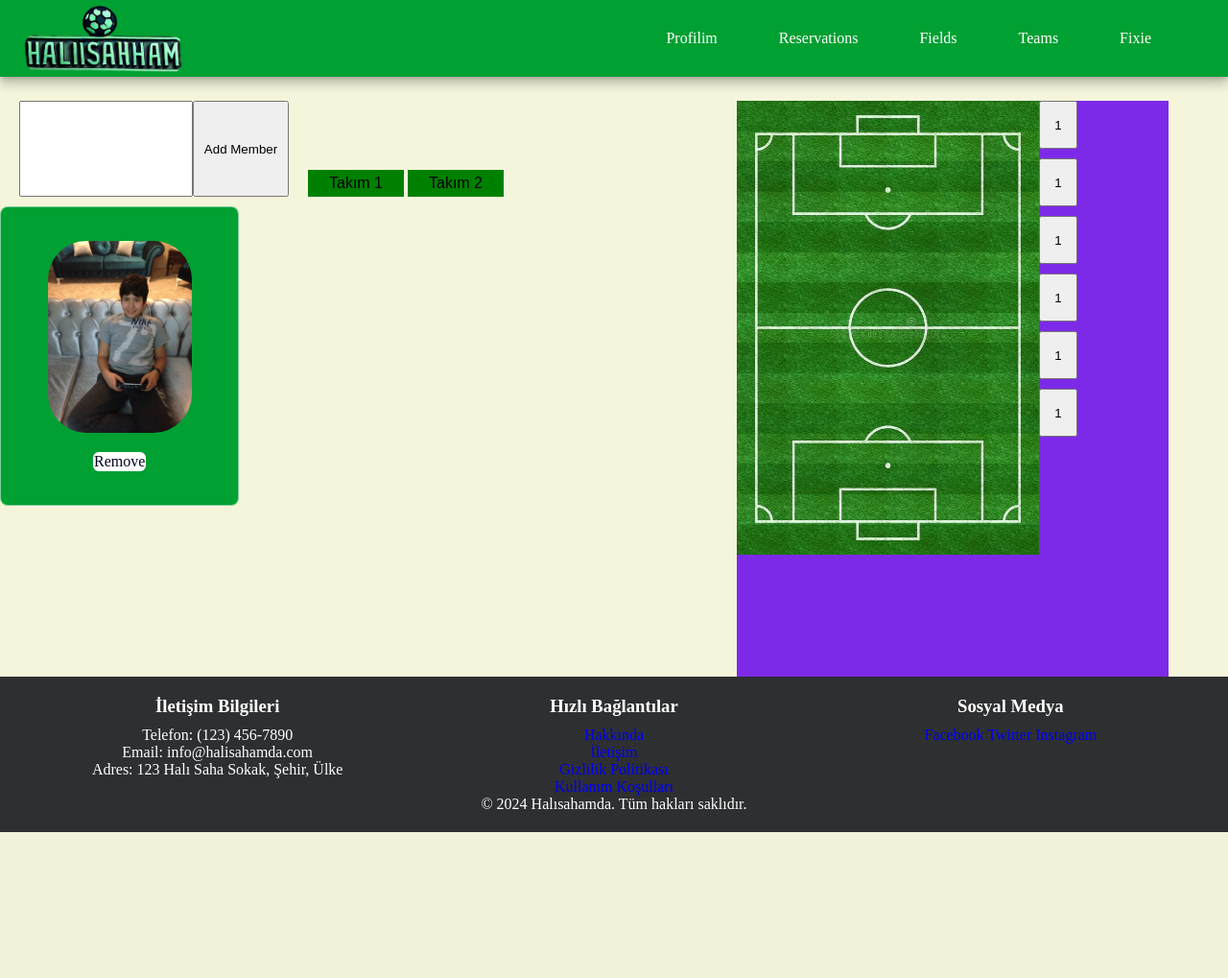
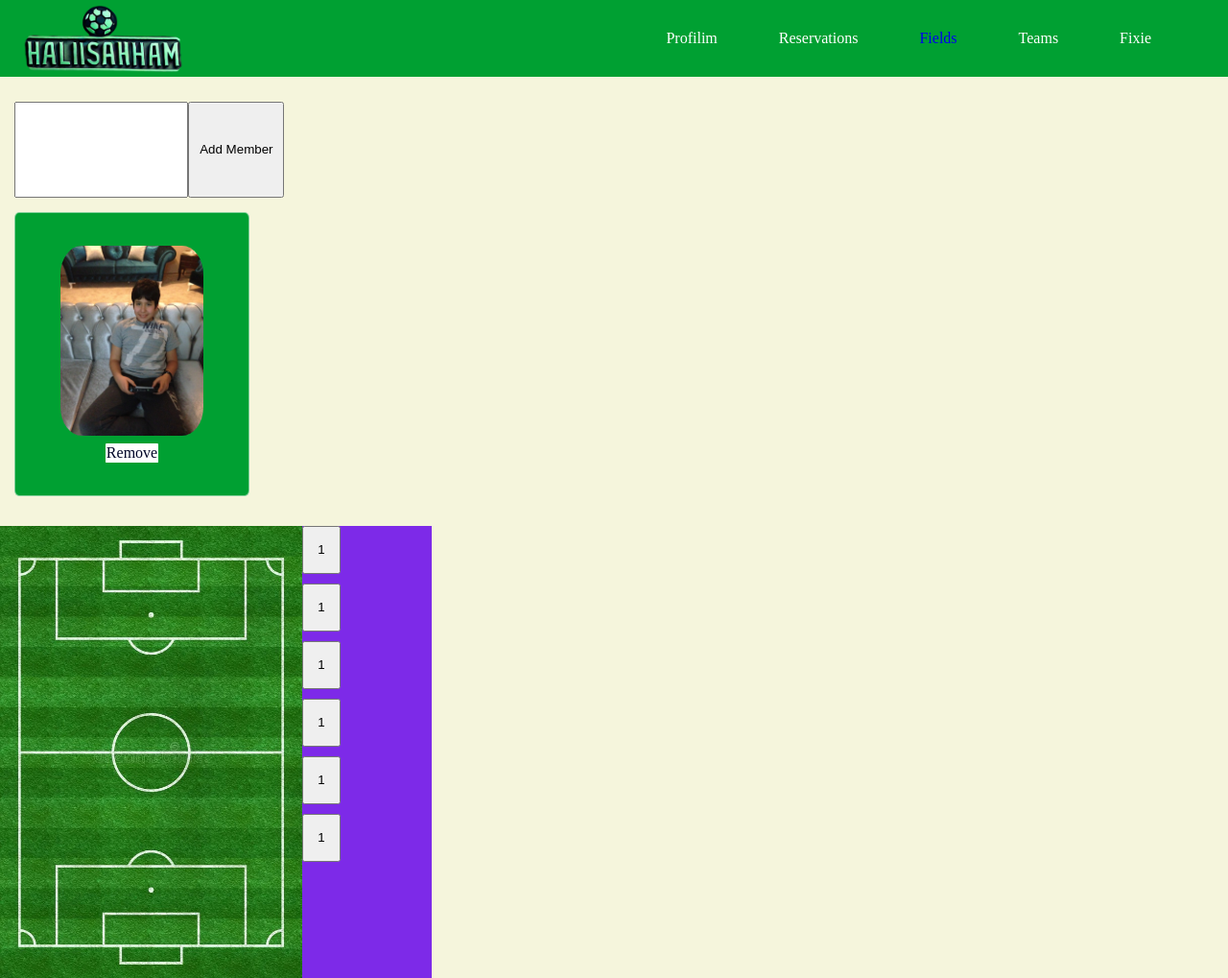
Before and after one commit to MuratFurkanSen/Turf-Field-Website, a Django app: page /team/1 in a window 1280 px wide. Shown: the top 1019 px of the page at 96% size. Before the commit the page ends 867 px from the top, so only its background shows below. Run offline with Django 5.2, Linux system fonts and the light colour scheme; a user stored in the database is signed in; data comes from the database, SQL or seed files in the repository; both versions use the stored data as it was after the commit.

Commit message:
home page was edited

```diff
--- a/home/templates/__particles/__header.html
+++ b/home/templates/__particles/__header.html
@@ -1,27 +1,27 @@
 {% load static %}
-<header>
-    <div class="colorHome">
+<header >
+    <div class="header-status">
         <nav class="imgAndButtons">
             <a href="/"><img style="width: 175px" class="homeLogo" src="{% static 'images/Logo Name.png' %}"></a>
             <div class="rightAlign">
                 {% if user.is_authenticated %}
 
                 <div class="headerBackground">
-                    <a class="homeReservation gapBetweenHome buttonsGap " style="color:white;cursor: pointer;"
+                    <a class="homeReservation gapBetweenHome buttonsGap " style="cursor: pointer;"
                        onclick="homecardOpen()">Profilim</a>
                 </div>
                 <div class="headerBackground">
-                    <a class="homeReservation gapBetweenHome buttonsGap " style="color:white;cursor: pointer;"
+                    <a class="homeReservation gapBetweenHome buttonsGap " style="cursor: pointer;"
                        onclick="scrollDown()">Reservations</a>
                 </div>
 
                 <div class="headerBackground">
-                    <a class="homeReservation gapBetweenHome buttonsGap " style="color:white"
-                       href="/field">Fields</a>
+                    <a class="homeReservation gapBetweenHome buttonsGap"
+                       href="/field" style="">Fields</a>
                 </div>
 
                 <div class="dropdownTeam headerBackground">
-                    <a class="gapBetweenHome buttonsGap dropbtnTeam" style="color: white" href="//">Teams</a>
+                    <a class="gapBetweenHome buttonsGap dropbtnTeam" href="//">Teams</a>
                     <div class="dropdown-contentTeam">
                         <div class="columnTeam">
                             <h3>My Teams</h3>
@@ -42,7 +42,7 @@
 
 
                 <div class="dropDownLogText headerBackground">
-                    <a class="hover-text gapBetweenHome buttonsGap" style="color: white">{{ user.username }}</a>
+                    <a class="hover-text gapBetweenHome buttonsGap" style="">{{ user.username }}</a>
                     <div class="dropDownLogOut">
                         <a>{{ user.id }}</a>
                         <div>
@@ -50,14 +50,14 @@
                             <img style="width: 10px" src="{% static 'images/kafkaf.JPG' %}" alt="Photo 2">
                         </div>
                         <div>
-                            <a class="logout-btn" href="user/logout">Logout</a>
+                            <a class="logout-btn" href="/user/logout">Logout</a>
                             <img style="width: 10px" src="{% static 'images/kafkaf.JPG' %}" alt="Photo 2">
                         </div>
 
                     </div>
                 </div>
                 {% else %}
-                <a class="homeReservation gapBetweenHome" style="color: white" href="//">Halı Sahalar</a>
+                <a class="homeReservation gapBetweenHome" style="" href="//">Halı Sahalar</a>
                 <button onclick="loginOpen()" class="homeLog" id="form-open"
                         style="width: fit-content; height: fit-content;padding: 10px;border-radius: 10px; color: black;border: none;"
                 >Log In
@@ -157,32 +157,6 @@
             </div>
         </section>
 
-
-        <!--
-    <nav class="user-container">
-        <h2 class="closeLog" style="cursor: pointer; margin-left: 95%" onclick="xButtonCloseLogHome()">X</h2>
-        <div id="loginForm" style="display: none">
-            <form method="POST" action="user/login">
-                {% csrf_token %}
-                {% include '__particles/login.html' %}
-            </form>
-            <br><br>
-            <p style="text-align: center">Are you new to <strong>HalıSahamda</strong>?
-                <button onclick="getRegisterForm()"> Register</button>
-            </p>
-        </div>
-        <div id="registerForm" style="display: none">
-            <form id="registerForm" method="POST" action="user/register">
-                {% csrf_token %}
-                {% include '__particles/register.html' %}
-            </form>
-            <p style="text-align: center">Are you new to <strong>HalıSahamda</strong>?
-                <button onclick="getLoginForm()"> Login</button>
-            </p>
-        </div>
-
-    </nav>
-    -->
         {% endif %}
     </div>
 </header>
--- a/static/css/base.css
+++ b/static/css/base.css
@@ -32,14 +32,7 @@ body {
 
 
 /* ////////////HOME HEADER BODY PART////////////////   */
-.colorHome {
-    position: static;
-    background-color: #00A032;
-    width: 100%;
-    height: 80px;
-    align-content: center;
-    box-shadow: 0 0 6px 0 rgba(0, 0, 0, .3), 0 8px 10px 0 rgba(0, 0, 0, .2);
-}
+
 
 a {
     text-decoration: none;
@@ -578,3 +571,13 @@ footer {
 .form_container.active .login_form {
     display: none;
 }
+
+.header-status{
+    position: static;
+    color: white;
+    z-index: 10;
+    width: 100%;
+    height: 80px;
+    align-content: center;
+    background-color: #00A032;
+}
--- a/static/css/home.css
+++ b/static/css/home.css
@@ -136,3 +136,7 @@
     width: 12%;
     position: relative;
 }
+.header-status{
+    position: absolute;
+    background-color: transparent;
+}
--- a/static/css/team.css
+++ b/static/css/team.css
@@ -22,63 +22,17 @@ body {
 }
 
 
-
 .inlineAdmin {
     display: inline-flex;
     position: relative;
-    gap: 20px;
-    margin-left: 20px;
+    margin-left: 2%;
 }
-
-.toggle-btn {
-    padding: 5px 5px;
-    background-color: green;
-    color: black;
-    border: none;
-    cursor: pointer;
-    font-size: 16px;
-}
-
-.active {
-    background-color: #f44336;
-    padding: 5px 5px;
-    color: black;
-    border: none;
-    cursor: pointer;
-    font-size: 16px;
-}
-
 
 .participantJoin {
     display: inline-flex;
     position: relative;
 }
 
-.teamAdminPanelDes {
-    width: fit-content;
-    height: fit-content;
-}
-
-
-.participants {
-    padding: 10px;
-    width: 100%;
-    gap: 20px;
-    display: grid;
-    grid-template-columns: repeat(7, 1fr);
-    grid-template-rows: repeat(2, 1fr);
-    position: relative;
-}
-
-
-.participantsProfile {
-    width: fit-content;
-}
-
-
-.teamImgs {
-    border-radius: 20px;
-}
 
 .teamRightSide {
     width: 30%;
@@ -86,22 +40,9 @@ body {
     right: 0;
 }
 
-
 .mainTeam {
     display: inline-flex;
-    padding-top: 25px;
-}
-
-.waitingReservation {
-    width: 100%;
-    word-wrap: break-word;
-    border-radius: 10px;
-    padding: 10px;
-    margin-top: 5px;
-    margin-bottom: 5px;
-    text-overflow: ellipsis;
-    white-space: nowrap;
-    overflow: hidden;
+    margin-top: 2%;
 }
 
 
@@ -129,66 +70,36 @@ body {
 }
 
 
-.caixa {
-    width: 30vw; /*60tı */
-    height: 14rem;
-    background: green;
-    border-radius: 40px;
-    margin: 0 auto 60px 20px;
-    display: flex;
-    padding: 1%;
-    overflow-x: auto;
-    scrollbar-width: none;
-    justify-content: space-between;
-    gap: 40px;
-}
 
-.caixa div {
-    min-width: 100px;
-    max-height: 12rem;
-}
-
-.caixa div p {
-    font: bold 2rem sans-serif;
-    color: white;
-}
-
-
-.memberTeam {
-    margin: auto;
-    display: block;
-}
 
 
 .card-list .card-item {
     color: #fff;
-    width: 400px;
-    padding: 35px;
+    padding: 4.5%;
     display: flex;
     flex-direction: column;
     align-items: center;
     justify-content: center;
-    border-radius: 8px;
+    border-radius: 2%;
     background: #00A032;
     border: 1px solid rgba(255, 255, 255, 0.5);
 }
 
 .card-list .card-item .user-image {
-    width: 150px;
-    height: 200px;
-    border-radius: 40px;
-    margin-bottom: 20px;
+    width: 85%;
+    border-radius: 15%;
+    margin-bottom: 5%;
 }
 
 .card-list .card-item .user-profession {
-    font-size: 1.15rem;
+    font-size: 1.15rem;/* MEDIA */
     color: #e3e3e3;
     font-weight: 500;
 }
 
 .card-list .card-item .message-button {
     color: #030728;
-    border-radius: 6px;
+    border-radius: 3%;
     font-weight: 500;
     cursor: pointer;
     background: #fff;
@@ -202,11 +113,11 @@ body {
     color: #fff;
 }
 
-.container {
-    margin-top: 10px;
-    margin-bottom: 20px;
-    margin-left: 0;
-    max-width: 800px;
+.container1 {
+    margin-top: 2%;
+    margin-bottom: 4%;
+    margin-left: 2%;
+    max-width: 800px; /* MEDIA */
 }
 
 .slider-wrapper .swiper-pagination-bullet {
@@ -220,7 +131,7 @@ body {
 
 .slider-wrapper .swiper-slide-buttons {
     color: black;
-    margin-top: -30px;
+    margin-top: -4%;
     transition: 0.2s ease;
 }
 
--- a/static/js/home.js
+++ b/static/js/home.js
@@ -80,9 +80,7 @@ function homecardClose() {
     document.querySelector('.homeCards').style.visibility = 'hidden';
 }
 
-function toggleButton(button) {
-    button.classList.toggle("active");
-}
+
 
 function scrollDown() {
     window.scrollBy({
--- a/team/templates/team.html
+++ b/team/templates/team.html
@@ -14,14 +14,9 @@
                 <input id="userIdInput" type="number" value="Add Member">
                 <button class="message-button" onclick="addMember({{ team.id }})">Add Member</button>
             </div>
-            <div style="align-self: end">
-                <button class="toggle-btn" onclick="toggleButton(this)" style="height: fit-content;">Takım 1
-                </button>
-                <button class="toggle-btn" onclick="toggleButton(this)" style="height:fit-content;">Takım 2</button>
-            </div>
         </div>
 
-        <div class="container swiper">
+        <div class="container1 swiper">
             <div class="slider-wrapper">
                 <div class="card-list swiper-wrapper">
                     {% for member in team.members.all %}
@@ -42,7 +37,10 @@
     </div>
 
     <div class="teamRightSide">
-        <div class="pitch1">
+
+    </div>
+</div>
+<div class="pitch1">
             <img style="width:70%;float: left" src="{% static 'images/pitch.jpeg' %}">
             <div class="pitch2">
                 <button class="playerButton">1</button>
@@ -53,8 +51,6 @@
                 <button class="playerButton">1</button>
             </div>
         </div>
-    </div>
-</div>
 
 
 <div class="paymentTeam">
```
Also changed, not shown: home/templates/home.html (+3 -4 lines), db.sqlite3, static/images/homePhoto1.jpg (added).
